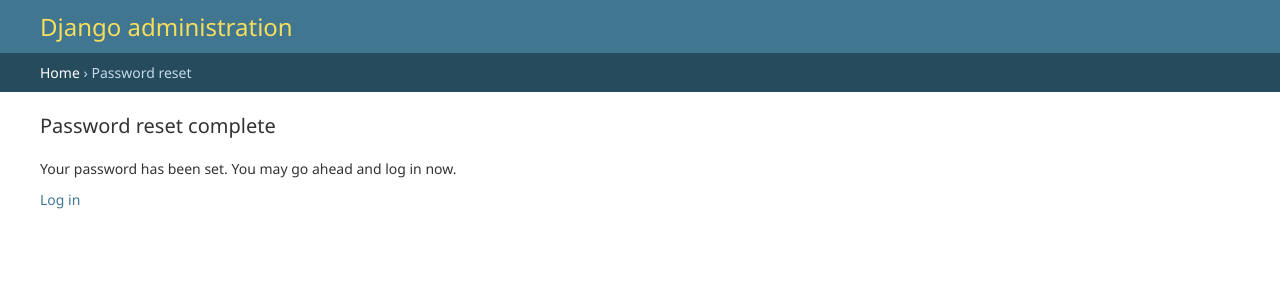
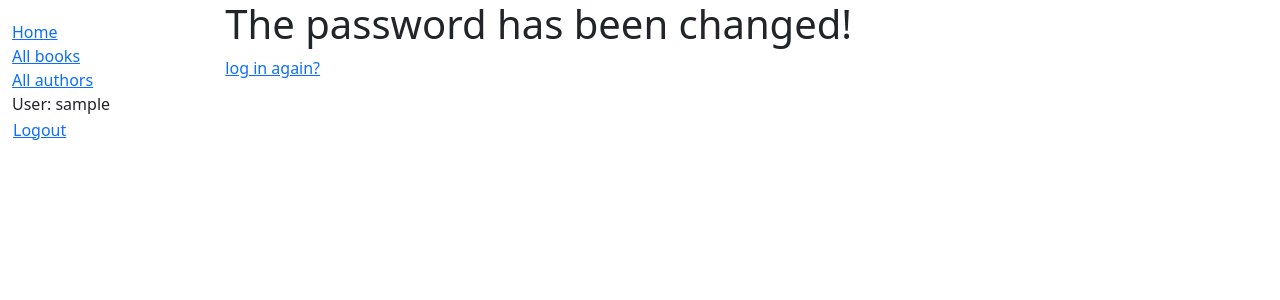
Before and after one commit to btaskinen/django-library, a Django app: a page that, after the commit, uses catalog/templates/base_generic.html in a window 1280 px wide. Shown: the top 300 px of the page. Run offline with Django 5.2, Linux system fonts and the light colour scheme; the visitor is signed in with stand-in values (Sample User, id 1).

Commit message:
add templates for password update and logout

```diff
--- a/catalog/static/css/styles.css
+++ b/catalog/static/css/styles.css
@@ -3,3 +3,11 @@
   padding: 0;
   list-style: none;
 }
+
+#logout-form {
+  display: inline;
+}
+#logout-form button {
+  padding: 0;
+  margin: 0;
+}
--- a/catalog/templates/base_generic.html
+++ b/catalog/templates/base_generic.html
@@ -25,6 +25,17 @@
               <li><a href="{% url 'index' %}">Home</a></li>
               <li><a href="{% url 'books' %}">All books</a></li>
               <li><a href="{% url 'authors' %}">All authors</a></li>
+              {% if user.is_authenticated %}
+                <li>User:  {{ user.get_username }}</li>
+                <li>
+                  <form id="logout-form" method="post" action="{% url 'logout'%}">
+                    {% csrf_token %}
+                    <button type="submit" class="btn btn-link">Logout</button>
+                  </form>
+                </li>
+              {% else %}
+                <li><a href="{% url 'login' %}?next={{ request.path }}">Login</a></li>
+              {% endif %}
             </ul>
           {% endblock %}
         </div>
--- a/locallibrary/settings.py
+++ b/locallibrary/settings.py
@@ -120,3 +120,5 @@ STATIC_URL = 'static/'
 
 # Redirect to home URL after login (Default redirects to /accounts/profile/)
 LOGIN_REDIRECT_URL = '/'
+
+EMAIL_BACKEND = 'django.core.mail.backends.console.EmailBackend'
--- /dev/null
+++ b/templates/registration/password_reset_complete.html
@@ -0,0 +1,6 @@
+{% extends "base_generic.html" %}
+
+{% block content %}
+  <h1>The password has been changed!</h1>
+  <p><a href="{ url 'login'}">log in again?</a></p>
+{% endblock %}
--- /dev/null
+++ b/templates/registration/password_reset_done.html
@@ -0,0 +1,6 @@
+{% extends "base_generic.html" %}
+
+{% block content %}
+  <p>We've emailed you instructions for setting your password.
+    If they haven't arrived in a few minutes, check your spam folder.</p>
+{% endblock %}
--- /dev/null
+++ b/templates/registration/password_reset_email.html
@@ -0,0 +1,2 @@
+Someone asked for password reset for email {{ email }}. Follow the link below:
+{{ protocol }}://{{ domain }}{% url 'password_reset_confirm' uidb64=uid token=token %}
```
Also changed, not shown: templates/registration/password_reset_confirm.html (added, +23 -0 lines).
